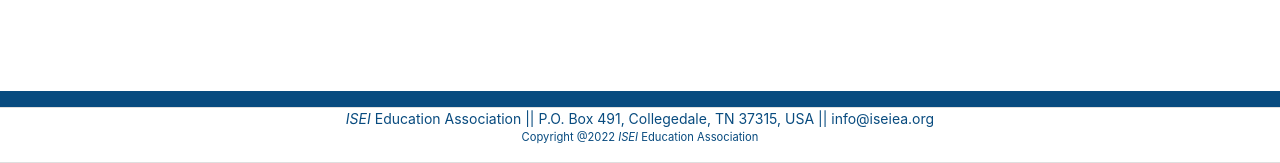
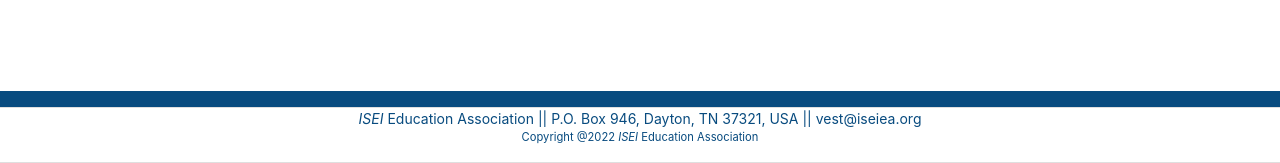
Before and after one commit to ritab9/VEST, a Django app: page /reset_password/ in a window 1280 px wide. Shown: the part 637-800 px from the top of the page. Run offline with Django 4.2, Linux system fonts and the light colour scheme; parts of the project's set-up code (start-up, migrations or seed data) failed here and were passed over; some libraries are stand-ins or nearby versions.

Commit message:
Update footer address and email in base template
Changed the address from Collegedale to Dayton and updated the email from info@iseiea.org to vest@iseiea.org. This ensures that users have the correct contact information.

```diff
--- a/templates/base.html
+++ b/templates/base.html
@@ -53,7 +53,7 @@
  <footer class="footer noprint" >
             <div class="row card mt-3">
                    <div class="mr-3 ml-3" style="text-align: center">
-                       <i>ISEI</i> Education Association || P.O. Box 491, Collegedale, TN 37315, USA || info@iseiea.org
+                       <i>ISEI</i> Education Association || P.O. Box 946, Dayton, TN 37321, USA || vest@iseiea.org
                        <p class="span80"> Copyright @2022 <i>ISEI</i> Education Association</p>
                    </div>
             </div>
```
